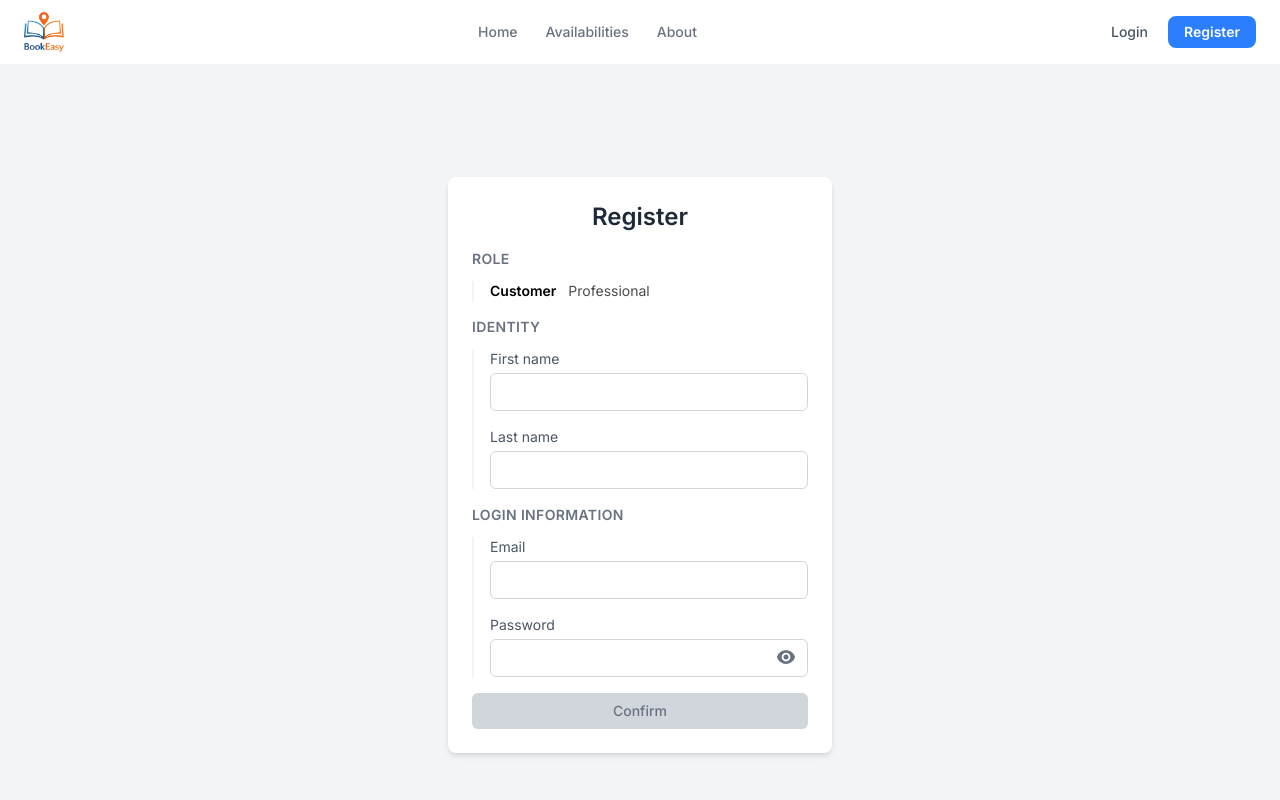
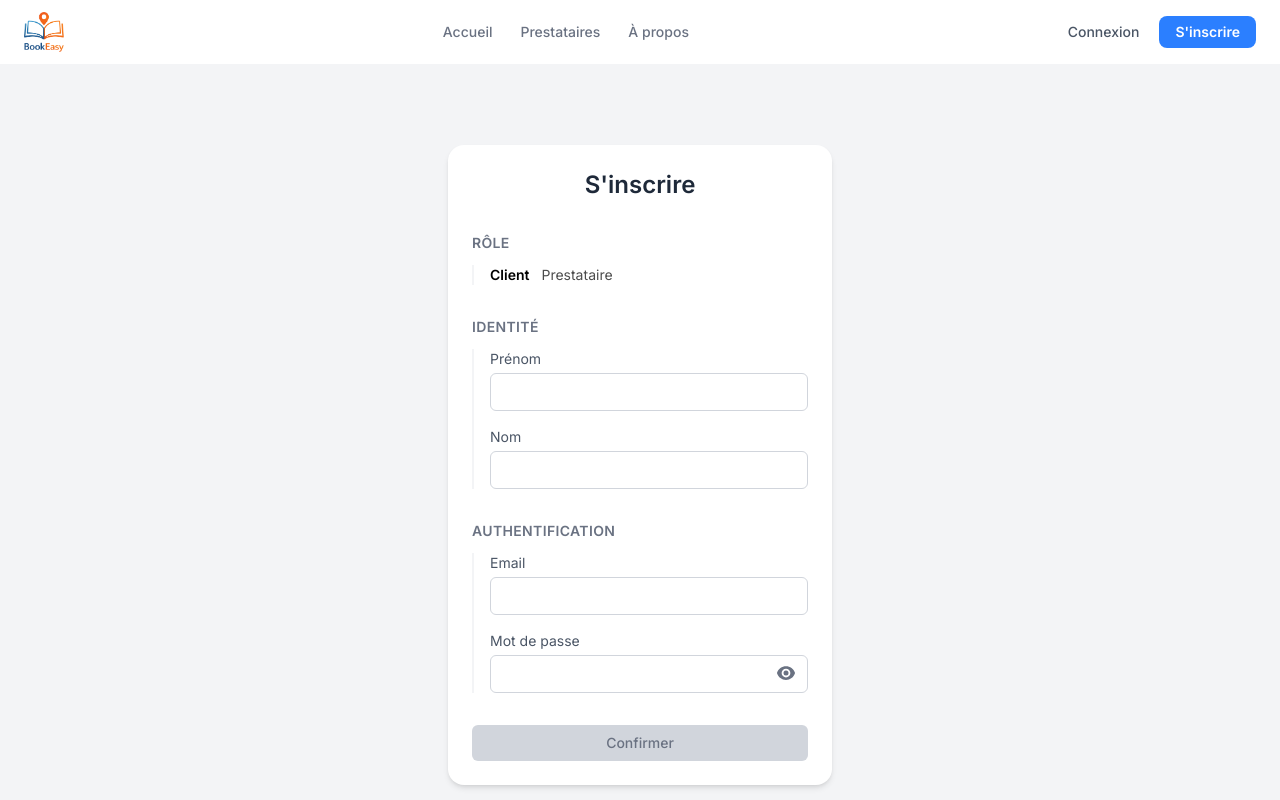
Before and after one commit to lucasamsellem/bookeasy, a Next.js app in the folder frontend/: page /register in a window 1280 px wide. Shown: the top 800 px of the page. Built offline with nearby package versions, Linux system fonts and the light colour scheme; no server answers.

Commit message:
fix(front): translated english to french

```diff
--- a/frontend/components/PasswordInput.tsx
+++ b/frontend/components/PasswordInput.tsx
@@ -13,7 +13,7 @@ export default function PasswordInput({ value, handleChange }: PasswordInputProp
   return (
     <div className='relative'>
       <Input
-        label='Password'
+        label='Mot de passe'
         id='password'
         type={showPassword ? 'text' : 'password'}
         value={value}
--- a/frontend/features/users/components/LoginForm.tsx
+++ b/frontend/features/users/components/LoginForm.tsx
@@ -51,7 +51,7 @@ export default function LoginForm() {
 
   return (
     <form className='login' onSubmit={handleSubmit}>
-      <h1 className='login__title'>Login</h1>
+      <h1 className='login__title'>Connexion</h1>
 
       <div className='login__field'>
         <label htmlFor='email' className='login__label'>
@@ -69,7 +69,7 @@ export default function LoginForm() {
 
       <PasswordInput value={password} handleChange={(e) => setPassword(e.target.value)} />
 
-      <ActionButton text='Submit' type='submit' isLoading={isPending} />
+      <ActionButton text='Se connecter' type='submit' isLoading={isPending} />
 
       {isError && <p className='login__error'>Login failed ({error?.message})</p>}
     </form>
--- a/frontend/features/users/components/RegisterForm.tsx
+++ b/frontend/features/users/components/RegisterForm.tsx
@@ -108,17 +108,17 @@ export const RegisterForm = forwardRef<RegisterFormRef, RegisterFormProps>(
     return (
       <form
         onSubmit={handleSubmit}
-        className='w-full max-w-sm space-y-4 rounded-lg bg-white p-6 shadow-md'
+        className='w-full max-w-sm space-y-8 rounded-2xl bg-white p-6 shadow-md'
       >
         {!hasSuperAdmin && (
-          <h1 className='text-center text-2xl font-semibold text-gray-800'>Register</h1>
+          <h1 className='text-center text-2xl font-semibold text-gray-800'>S&apos;inscrire</h1>
         )}
 
-        <FormSection title='Role'>
+        <FormSection title='Rôle'>
           <div className='flex gap-3 text-sm'>
             {allowedRoles.includes('customer') && (
               <RoleButton
-                label='Customer'
+                label='Client'
                 isActive={form.role === 'customer'}
                 onClick={() => handleRoleChange('customer')}
               />
@@ -126,7 +126,7 @@ export const RegisterForm = forwardRef<RegisterFormRef, RegisterFormProps>(
 
             {allowedRoles.includes('professional') && (
               <RoleButton
-                label='Professional'
+                label='Prestataire'
                 isActive={form.role === 'professional'}
                 onClick={() => handleRoleChange('professional')}
               />
@@ -134,7 +134,7 @@ export const RegisterForm = forwardRef<RegisterFormRef, RegisterFormProps>(
 
             {hasSuperAdmin && (
               <RoleButton
-                label='Super Admin'
+                label='Administrateur'
                 isActive={form.role === 'superAdmin'}
                 onClick={() => handleRoleChange('superAdmin')}
               />
@@ -142,23 +142,23 @@ export const RegisterForm = forwardRef<RegisterFormRef, RegisterFormProps>(
           </div>
         </FormSection>
 
-        <FormSection title='Identity'>
+        <FormSection title='Identité'>
           <Input
-            label='First name'
+            label='Prénom'
             id='firstName'
             value={form.firstName}
             onChange={handleChange('firstName')}
           />
 
           <Input
-            label='Last name'
+            label='Nom'
             id='lastName'
             value={form.lastName}
             onChange={handleChange('lastName')}
           />
         </FormSection>
 
-        <FormSection title='Login information'>
+        <FormSection title='Authentification'>
           <Input
             label='Email'
             id='email'
@@ -209,7 +209,7 @@ export const RegisterForm = forwardRef<RegisterFormRef, RegisterFormProps>(
                 : 'bg-gray-300 text-gray-500 cursor-not-allowed!'
             }`}
           >
-            Confirm
+            Confirmer
           </button>
         )}
 
--- a/frontend/features/users/components/UsersTable.tsx
+++ b/frontend/features/users/components/UsersTable.tsx
@@ -13,6 +13,21 @@ import { capitalizeFirstLetter } from '@/utils/utils';
 import styles from './UsersTable.module.scss';
 
 const editableKeys: (keyof User)[] = ['firstName', 'lastName', 'city', 'street', 'streetNumber'];
+
+const keyInFrench = (key: keyof User) => {
+  switch (key) {
+    case 'firstName':
+      return 'Prénom';
+    case 'lastName':
+      return 'Nom';
+    case 'city':
+      return 'Ville';
+    case 'street':
+      return 'Rue';
+    case 'streetNumber':
+      return 'N°';
+  }
+};
 
 export default function UsersTable() {
   const { users } = useFetchUsers();
@@ -172,11 +187,11 @@ export default function UsersTable() {
         }}
         confirmLabel='Modifier'
       >
-        <form className={styles.form} onSubmit={(e) => e.preventDefault()}>
+        <form className={`${styles.form} space-y-5`} onSubmit={(e) => e.preventDefault()}>
           {editableKeys.map((key) => (
             <Input
               key={key}
-              label={key}
+              label={keyInFrench(key) ?? key}
               defaultValue={userToUpdate?.[key] ?? ''}
               onChange={(e) => setUserUpdatedValues((prev) => ({ ...prev, [key]: e.target.value }))}
             />
--- a/frontend/layout/Footer.tsx
+++ b/frontend/layout/Footer.tsx
@@ -1,7 +1,7 @@
 export default function Footer() {
   return (
     <footer className='text-center py-6 border-t border-gray-200'>
-      <p className='mb-2 text-sm text-gray-600'>&copy; 2023 BookEasy - All rights reserved</p>
+      <p className='mb-2 text-sm text-gray-600'>&copy; 2026 BookEasy - Tous droits réservés</p>
 
       <div className='flex justify-center gap-4 mb-2'>
         <a
@@ -38,7 +38,7 @@ export default function Footer() {
         </a>
       </div>
 
-      <p className='text-xs text-gray-400'>Designed with ❤️ by BookEasy Team</p>
+      <p className='text-xs text-gray-400'>Conçu avec ❤️ par l&apos;équipe BookEasy</p>
     </footer>
   );
 }
--- a/frontend/layout/Header.tsx
+++ b/frontend/layout/Header.tsx
@@ -28,11 +28,11 @@ export default function Header() {
 
         {/* Desktop navigation */}
         <div className='hidden md:flex items-center gap-x-1'>
-          <NavLink href='/'>Home</NavLink>
+          <NavLink href='/'>Accueil</NavLink>
           {loggedUser?.role === 'superAdmin' && <NavLink href='/dashboard'>Dashboard</NavLink>}
-          <NavLink href='/availabilities'>{isPro ? 'My ' : ''}Availabilities</NavLink>
-          {loggedUser && <NavLink href='/bookings'>My Bookings</NavLink>}
-          <NavLink href='/about'>About</NavLink>
+          <NavLink href='/availabilities'>{isPro ? 'Mes disponibilités' : 'Prestataires'}</NavLink>
+          {loggedUser && <NavLink href='/bookings'>Mes réservations</NavLink>}
+          <NavLink href='/about'>À propos</NavLink>
         </div>
 
         {/* Right side desktop */}
@@ -43,13 +43,13 @@ export default function Header() {
                 href='/login'
                 className='text-sm font-medium text-gray-600 hover:text-gray-900 transition'
               >
-                Login
+                Connexion
               </Link>
               <Link
                 href='/register'
                 className='text-sm font-semibold bg-blue-500 text-white px-4 py-1.5 rounded-lg hover:bg-blue-400 transition'
               >
-                Register
+                S&apos;inscrire
               </Link>
             </>
           )}
@@ -89,18 +89,18 @@ export default function Header() {
       {/* Mobile menu */}
       {open && (
         <div className='flex flex-col gap-1 mt-3 pb-3 md:hidden border-t border-gray-100 pt-3'>
-          <NavLink href='/'>Home</NavLink>
+          <NavLink href='/'>Accueil</NavLink>
           {loggedUser?.role === 'superAdmin' && <NavLink href='/dashboard'>Dashboard</NavLink>}
-          <NavLink href='/availabilities'>Availabilities</NavLink>
-          <NavLink href='/bookings'>My Bookings</NavLink>
-          <NavLink href='/about'>About</NavLink>
+          <NavLink href='/availabilities'>Prestataires</NavLink>
+          <NavLink href='/bookings'>Mes réservations</NavLink>
+          <NavLink href='/about'>A propos</NavLink>
 
           <Separator className='my-2' />
 
           {!loggedUser && (
             <>
-              <NavLink href='/login'>Login</NavLink>
-              <NavLink href='/register'>Register</NavLink>
+              <NavLink href='/login'>Connexion</NavLink>
+              <NavLink href='/register'>S&apos;inscrire</NavLink>
             </>
           )}
 
```
Also changed, not shown: frontend/features/users/components/LoginForm.scss (+22 -2 lines).
